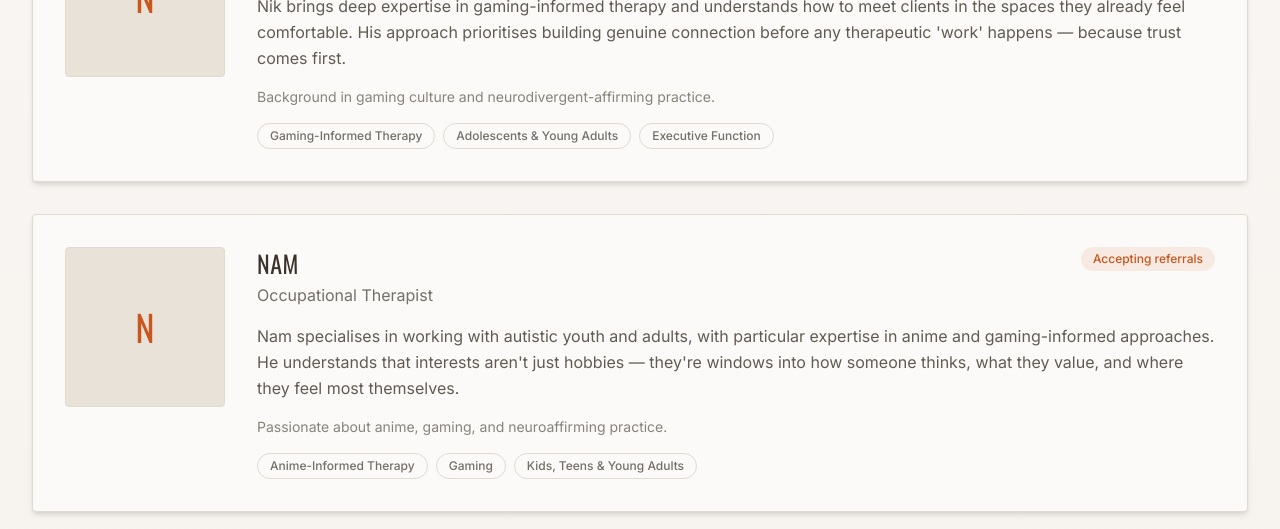
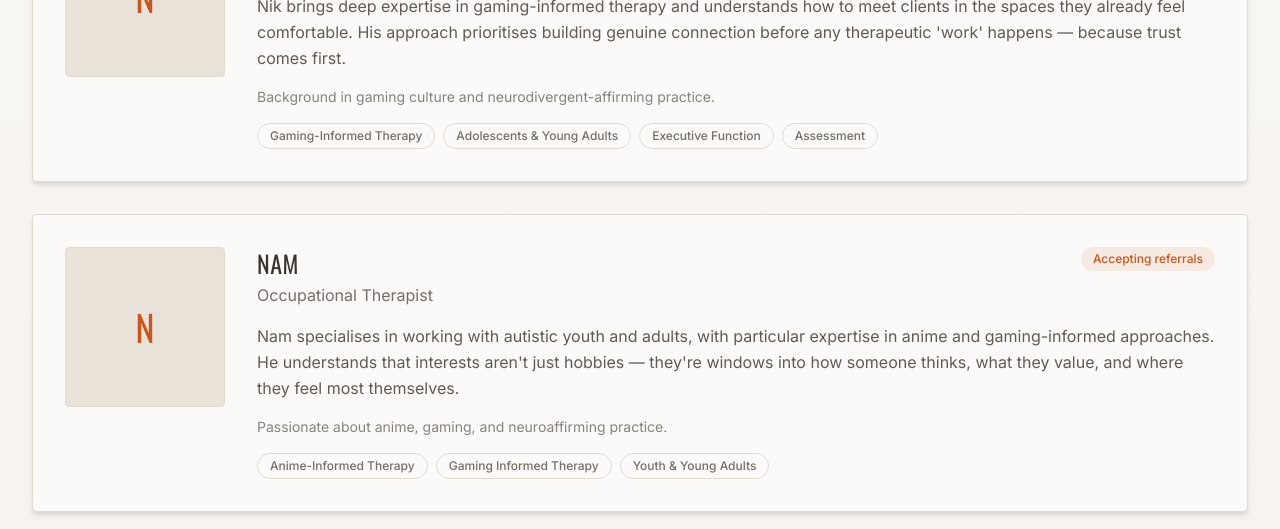
Before and after one commit to EstusHealth/estus-health-website, a React (Vite) app: page /about/team in a window 1280 px wide. Shown: the part 1100-1629 px from the top of the page. Built offline with nearby package versions, Linux system fonts and the light colour scheme.

Commit message:
Update TeamPage.jsx

```diff
--- a/src/pages/TeamPage.jsx
+++ b/src/pages/TeamPage.jsx
@@ -8,7 +8,7 @@ const team = [
     status: "Accepting referrals",
     bio: "Nik brings deep expertise in gaming-informed therapy and understands how to meet clients in the spaces they already feel comfortable. His approach prioritises building genuine connection before any therapeutic 'work' happens — because trust comes first.",
     background: "Background in gaming culture and neurodivergent-affirming practice.",
-    specialties: ["Gaming-Informed Therapy", "Adolescents & Young Adults", "Executive Function"],
+    specialties: ["Gaming-Informed Therapy", "Adolescents & Young Adults", "Executive Function", "Assessment"],
   },
   {
     name: "Nam",
@@ -16,7 +16,7 @@ const team = [
     status: "Accepting referrals",
     bio: "Nam specialises in working with autistic youth and adults, with particular expertise in anime and gaming-informed approaches. He understands that interests aren't just hobbies — they're windows into how someone thinks, what they value, and where they feel most themselves.",
     background: "Passionate about anime, gaming, and neuroaffirming practice.",
-    specialties: ["Anime-Informed Therapy", "Gaming", "Kids, Teens & Young Adults"],
+    specialties: ["Anime-Informed Therapy", "Gaming Informed Therapy", "Youth & Young Adults"],
   },
    {
     name: "Liam",
```
